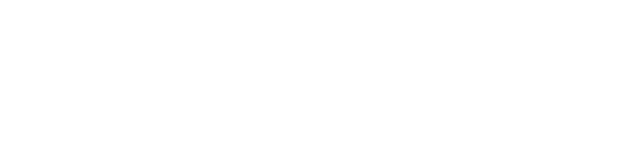
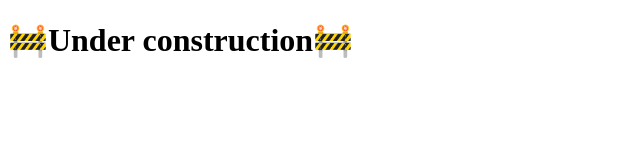
Before and after one commit to lethal-guitar/lethal-guitar.github.io, a plain HTML site: page index.html in a window 1280 px wide. Shown: the whole page, without its empty margins (0-640 px from the left). Drawn offline with Linux system fonts and the light colour scheme.

Commit message:
Update index.html

```diff
--- a/index.html
+++ b/index.html
@@ -4,5 +4,6 @@
         <title>Nikolai Wuttke</title>
     </head>
     <body>
+        <h1>🚧Under construction🚧</h1>
     </body>
 </html>
```
